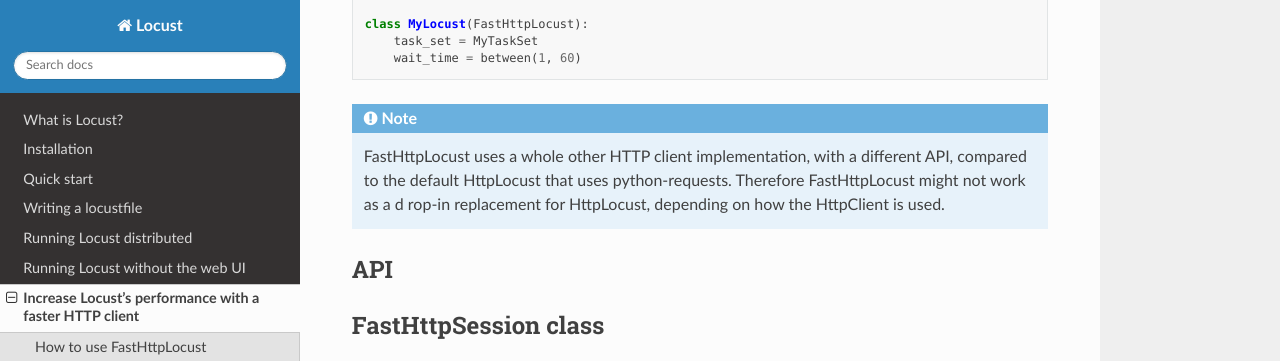
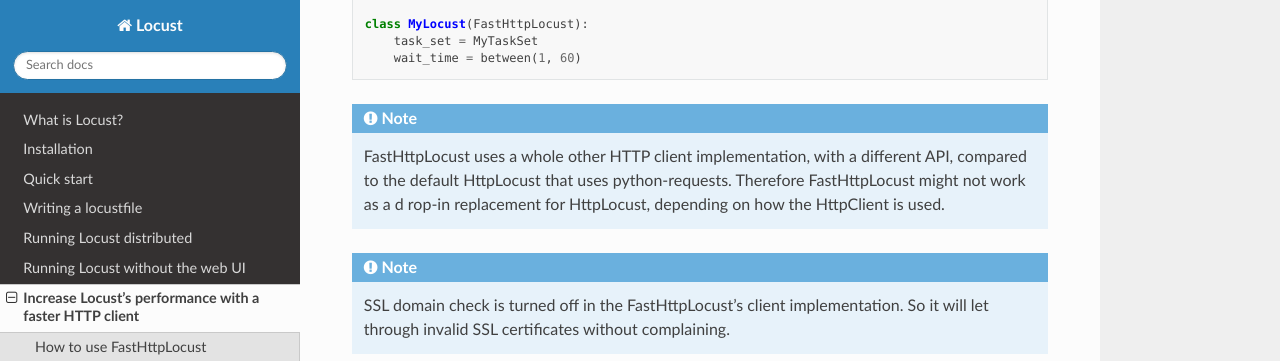
Before and after one commit to locustio/locust, a Sphinx documentation site: the page built from docs/increase-performance.rst, in a window 1280 px wide and 900 px high, scrolled down 698 px, cut to the strip 0-361 px from the top of the window. Built offline with Sphinx 7.4.7 and the Read the Docs theme 2.0.0, drawn with Linux system fonts in a browser that asks for light colours; pages that are not in the unit, such as notebooks, are missing from menus.

Commit message:
Disable SSL hostname check for FasttHttpLocust’s HTTP client

```diff
--- a/docs/increase-performance.rst
+++ b/docs/increase-performance.rst
@@ -43,6 +43,11 @@
     the default HttpLocust that uses python-requests. Therefore FastHttpLocust might not work as a d
     rop-in replacement for HttpLocust, depending on how the HttpClient is used.
 
+.. note::
+
+    SSL domain check is turned off in the FastHttpLocust's client implementation. So it will let through
+    invalid SSL certificates without complaining.
+
 
 API
 ===
```
Also changed, not shown: 1 other file.
